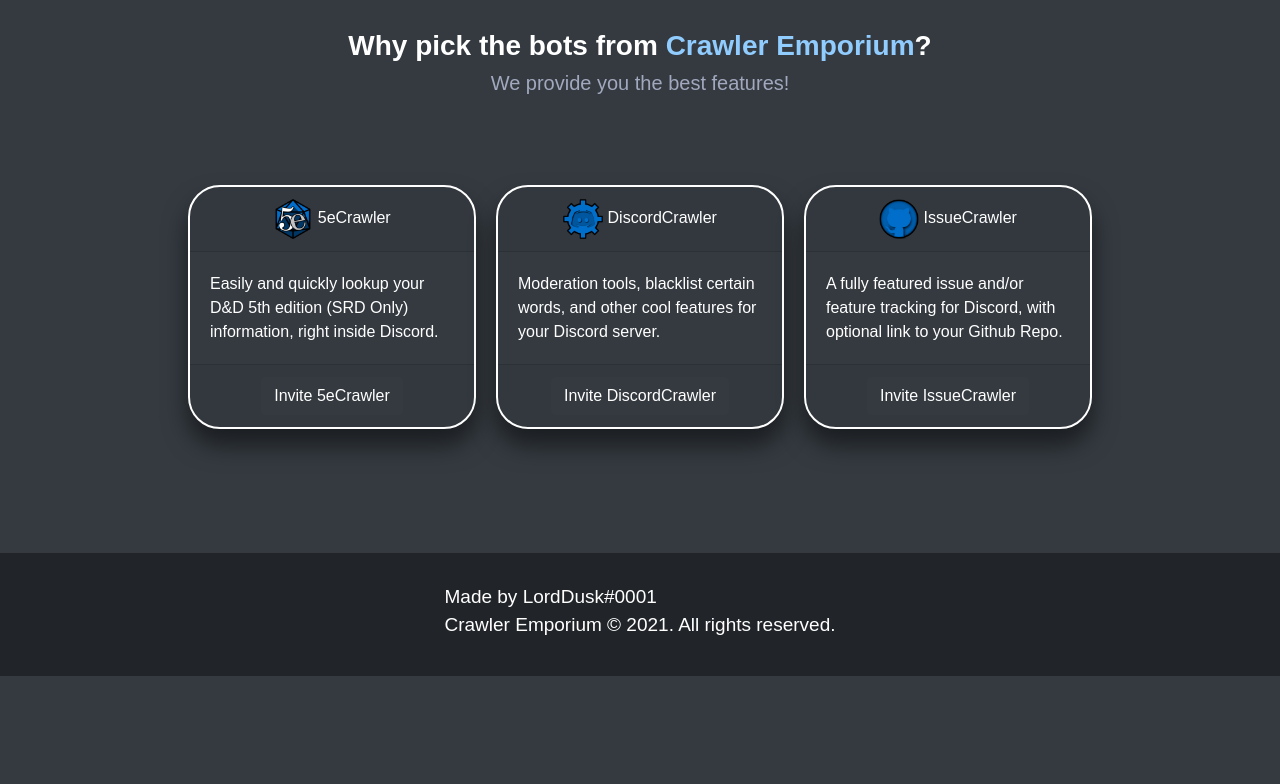
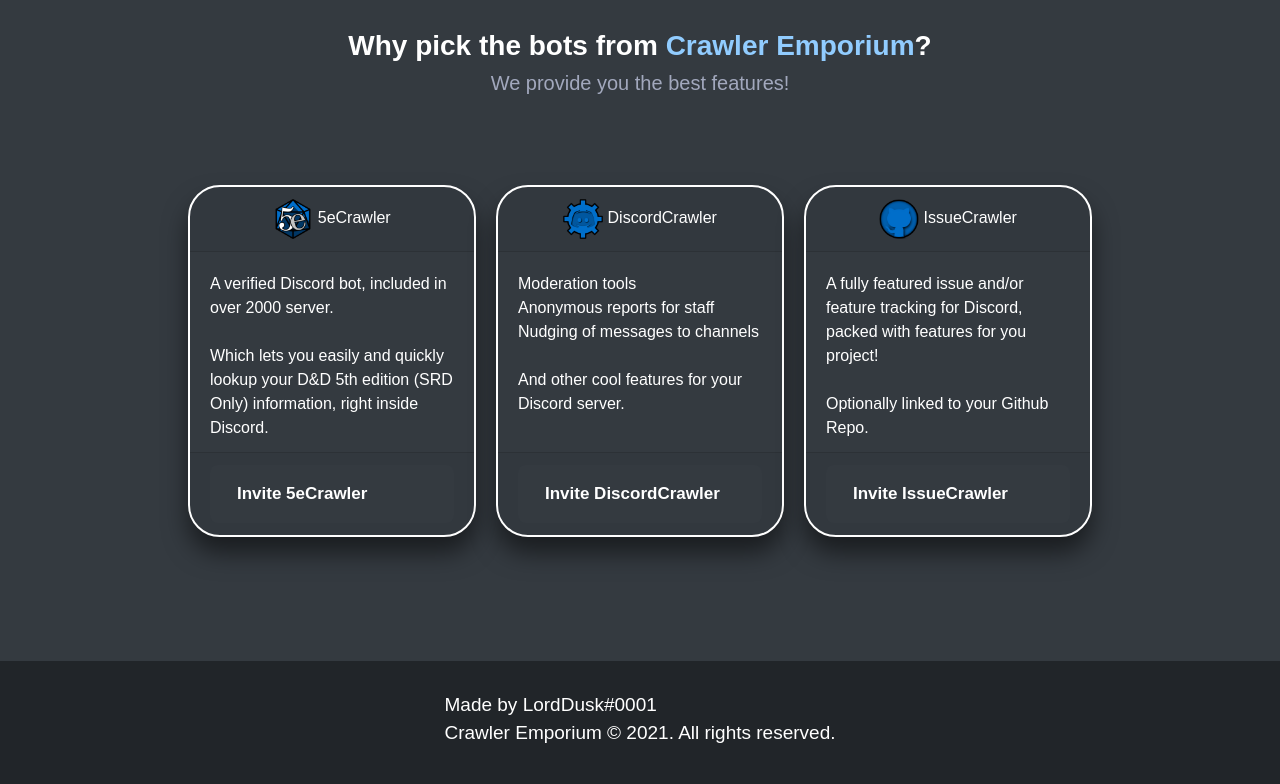
Before and after one commit to CrawlerEmporium/CrawlerEmporiumWebsite, a PHP site: page / in a window 1280 px wide. Shown: the part 435-1219 px from the top of the page. Before the commit the page ends 1111 px from the top, so only its background shows below. Run offline with PHP 8.4, Linux system fonts and the light colour scheme; a stand-in replaces the project's code that opens the database connection.

Commit message:
feat(index): Added some more information about the bots on the index page

```diff
--- a/css/main.css
+++ b/css/main.css
@@ -50,6 +50,10 @@ body {
 
 .cards-width {
     max-width: 18rem !important;
+}
+
+.card-body-height {
+    height:200px !important;
 }
 
 .tab {
@@ -144,7 +148,6 @@ ul.social-icons {
 .add_to_discord {
     display: flex;
     align-items: center;
-    background-color: blueviolet;
     border-radius: 8px;
     border: 0;
     font-weight: 600;
@@ -162,7 +165,8 @@ ul.social-icons {
 }
 
 .add_to_discord:hover {
-    background-color: rgb(152, 67, 233);
+    background-color: rgb(145, 204, 255);
+    color: #000000;
     text-decoration: none;
 }
 
--- a/index.php
+++ b/index.php
@@ -39,12 +39,16 @@ $title = "Crawler Emporium"
                 <div class="card-header text-center"><img src="./assets/5eCrawler.png" class="mini-image" alt=""/>
                     5eCrawler
                 </div>
-                <div class="card-body">
-                    <p class="card-text">Easily and quickly lookup your D&D 5th edition (SRD Only) information, right inside Discord.</p>
+                <div class="card-body card-body-height">
+                    <p class="card-text">
+                        A verified Discord bot, included in over 2000 server.
+                        <br/><br/>
+                        Which lets you easily and quickly lookup your D&D 5th edition (SRD Only) information, right inside Discord.
+                    </p>
                 </div>
             </a>
             <div class="card-footer text-center">
-                <a class="btn btn-dark" href="https://discordapp.com/oauth2/authorize?client_id=559331529378103317&scope=bot&permissions=536977472">Invite 5eCrawler</a>
+                <a class="btn btn-dark add_to_discord text-center" href="https://discordapp.com/oauth2/authorize?client_id=559331529378103317&scope=bot&permissions=536977472">Invite 5eCrawler</a>
             </div>
         </div>
 
@@ -53,12 +57,17 @@ $title = "Crawler Emporium"
                 <div class="card-header text-center"><img src="./assets/DiscordCrawler.png" class="mini-image" alt=""/>
                     DiscordCrawler
                 </div>
-                <div class="card-body">
-                    <p class="card-text">Moderation tools, blacklist certain words, and other cool features for your Discord server.</p>
+                <div class="card-body card-body-height">
+                    <p class="card-text">
+                        Moderation tools<br/>
+                        Anonymous reports for staff<br/>
+                        Nudging of messages to channels<br/><br/>
+                        And other cool features for your Discord server.
+                    </p>
                 </div>
             </a>
             <div class="card-footer text-center">
-                <a class="btn btn-dark" href="https://discordapp.com/oauth2/authorize?client_id=602774912595263490&scope=bot&permissions=805412928">Invite DiscordCrawler </a>
+                <a class="btn btn-dark add_to_discord" href="https://discordapp.com/oauth2/authorize?client_id=602774912595263490&scope=bot&permissions=805412928">Invite DiscordCrawler </a>
             </div>
         </div>
 
@@ -67,12 +76,12 @@ $title = "Crawler Emporium"
                 <div class="card-header text-center"><img src="./assets/IssueCrawler.png" class="mini-image" alt=""/>
                     IssueCrawler
                 </div>
-                <div class="card-body">
-                    <p class="card-text">A fully featured issue and/or feature tracking for Discord, with optional link to your Github Repo.</p>
+                <div class="card-body card-body-height">
+                    <p class="card-text">A fully featured issue and/or feature tracking for Discord, packed with features for you project!<br/><br/>Optionally linked to your Github Repo.</p>
                 </div>
             </a>
             <div class="card-footer text-center">
-                <a class="btn btn-dark" href="https://discord.com/oauth2/authorize?client_id=602779023151595546&scope=bot&permissions=388176=536977472">Invite IssueCrawler</a>
+                <a class="btn btn-dark add_to_discord" href="https://discord.com/oauth2/authorize?client_id=602779023151595546&scope=bot&permissions=388176=536977472">Invite IssueCrawler</a>
             </div>
         </div>
     </div>
```
